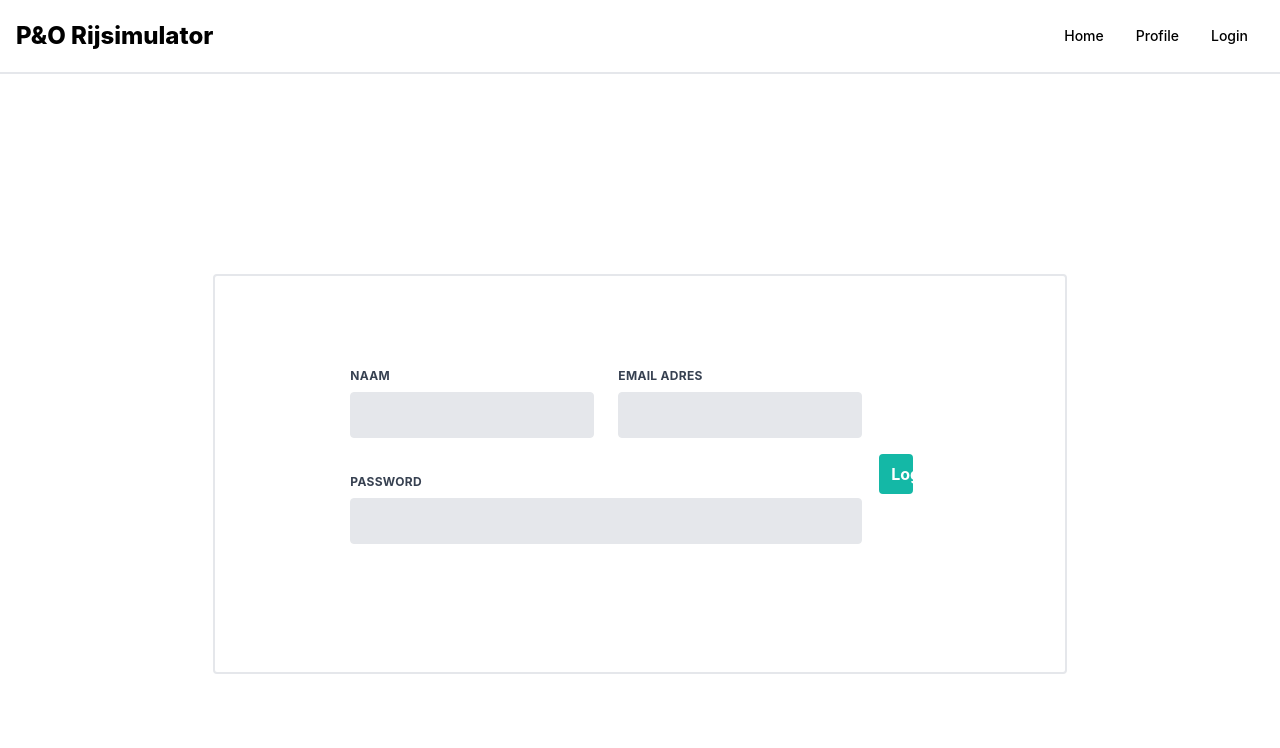
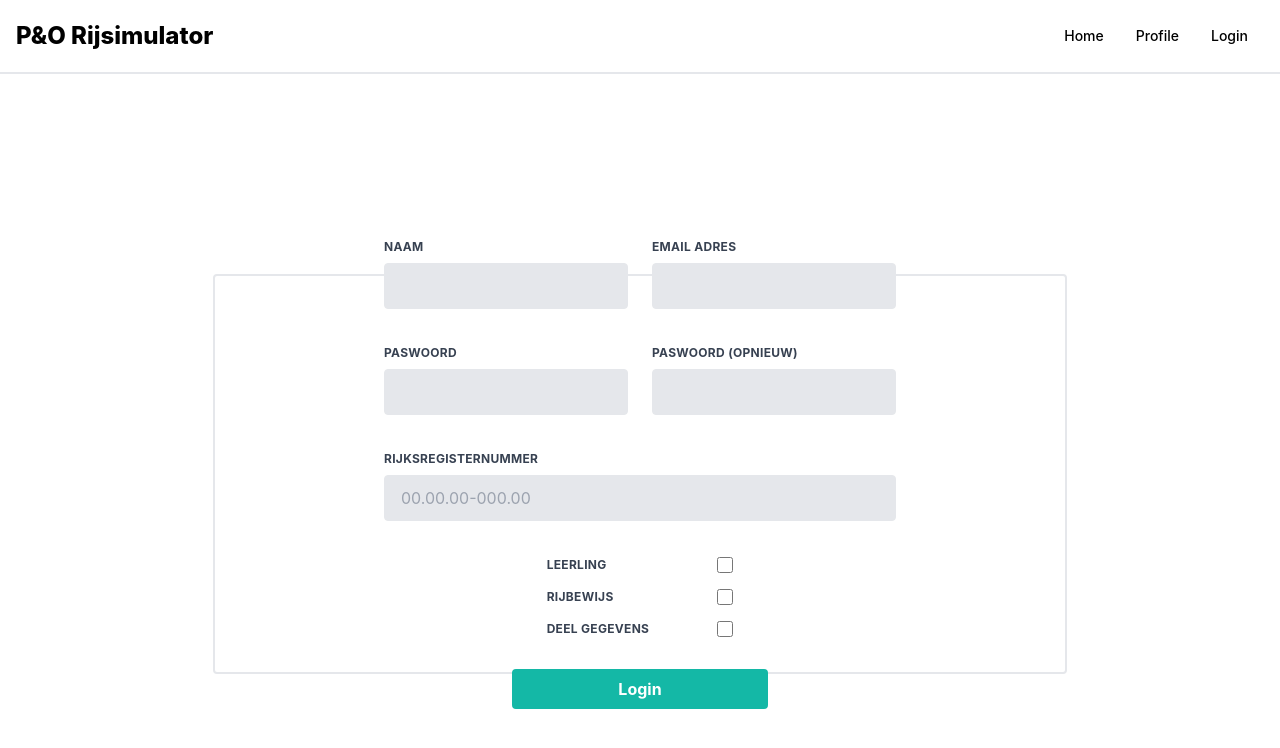
Before and after one commit to MetaverseRaccoons/Website, a React (Create React App) app in the folder my-app/: page /login in a window 1280 px wide. Shown: the top 748 px of the page. Built offline with nearby package versions, Linux system fonts and the light colour scheme; the HTML template or start-up script is replaced by a standard one.

Commit message:
login form update

```diff
--- a/my-app/src/pages/LoginPage.tsx
+++ b/my-app/src/pages/LoginPage.tsx
@@ -1,29 +1,31 @@
-import * as backend from '../apis/backend';
+import * as backend from "../apis/backend";
 
 const testfunc = async () => {
-
   const account: backend.CreateAccountRequest = {
-    username: 'test',
-    password1: 'test',
-    password2: 'test',
-    email: 'test@test.be',
-    national_registration_number: '02.02.03-21373',
+    username: "test123",
+    password1: "geeninspiratie",
+    password2: "geeninspiratie",
+    email: "test123@test.be",
+    national_registration_number: "02.02.03-21373",
     is_learner: false,
     is_instructor: false,
     has_drivers_license: false,
-    is_shareable: false
-  }
+    is_shareable: false,
+  };
 
-  const createAccountResponse = await backend.createAccount(account)
+  const createAccountResponse = await backend.createAccount(account);
+};
 
-
-}
-
+/*
+<label className="w-full text-xl font-bold mt-4 mb-4">
+          Sign up
+        </label>
+*/
 const LoginPage = () => {
   return (
     <div className="w-screen h-screen flex items-center justify-center">
       <div className="h-1/2 w-2/3 rounded border-2 flex items-center justify-center">
-        <form className="w-full max-w-lg">
+        <form className="w-full max-w-lg pt-12">
           <div className="flex flex-wrap -mx-3 mb-6">
             <div className="w-full md:w-1/2 px-3 mb-6 md:mb-0">
               <label className="block uppercase tracking-wide text-gray-700 text-xs font-bold mb-2">
@@ -31,7 +33,7 @@ const LoginPage = () => {
               </label>
               <input
                 className="appearance-none block w-full bg-gray-200 text-gray-700 border border-gray-200 rounded py-3 px-4 mb-3 leading-tight focus:outline-none focus:bg-white focus:border-gray-200"
-                id="grid-first-name"
+                id="naam"
                 type="text"
               />
             </div>
@@ -41,29 +43,86 @@ const LoginPage = () => {
               </label>
               <input
                 className="appearance-none block w-full bg-gray-200 text-gray-700 border border-gray-200 rounded py-3 px-4 leading-tight focus:outline-none focus:bg-white focus:border-gray-200"
-                id="grid-last-name"
+                id="email"
                 type="email"
               />
             </div>
           </div>
           <div className="flex flex-wrap -mx-3 mb-6">
-            <div className="w-full px-3">
+            <div className="w-1/2 px-3">
               <label className="block uppercase tracking-wide text-gray-700 text-xs font-bold mb-2">
-                Password
+                Paswoord
               </label>
               <input
                 className="appearance-none block w-full bg-gray-200 text-gray-700 border border-gray-200 rounded py-3 px-4 mb-3 leading-tight focus:outline-none focus:bg-white focus:border-gray-200"
-                id="grid-password"
+                id="password1"
+                type="password"
+              />
+            </div>
+            <div className="w-1/2 px-3">
+              <label className="block uppercase tracking-wide text-gray-700 text-xs font-bold mb-2">
+                Paswoord (opnieuw)
+              </label>
+              <input
+                className="appearance-none block w-full bg-gray-200 text-gray-700 border border-gray-200 rounded py-3 px-4 mb-3 leading-tight focus:outline-none focus:bg-white focus:border-gray-200"
+                id="password2"
                 type="password"
               />
             </div>
           </div>
-        </form>
-        <div className='flex justify-center'>
-            <button onClick={testfunc} className="flex-shrink-0 w-1/2 bg-teal-500 hover:bg-teal-700 border-teal-500 hover:border-teal-700 text-normal font-bold border-4 text-white py-1 px-2 rounded">
+          <div className="flex flex-wrap mb-6">
+            <label className="block uppercase tracking-wide text-gray-700 text-xs font-bold mb-2">
+              Rijksregisternummer
+            </label>
+            <input
+              className="appearance-none block w-full bg-gray-200 text-gray-700 border border-gray-200 rounded py-3 px-4 mb-3 leading-tight focus:outline-none focus:bg-white focus:border-gray-200"
+              id="nationalregistrationnumber"
+              type="text"
+              placeholder="00.00.00-000.00"
+            />
+          </div>
+          <div className="flex justify-center flex-wrap mb-2 ">
+            <label className="w-1/3 uppercase tracking-wide text-gray-700 text-xs font-bold mb-2">
+              Leerling
+            </label>
+            <input
+              id="leerling"
+              type="checkbox"
+              value=""
+              className="w-4 h-4 text-blue-600 bg-gray-100 border-gray-300 rounded focus:ring-blue-500 dark:focus:ring-blue-600 dark:ring-offset-gray-800 focus:ring-2 dark:bg-gray-700 dark:border-gray-600"
+            />
+          </div>
+          <div className="flex justify-center flex-wrap mb-2 ">
+            <label className="w-1/3 uppercase tracking-wide text-gray-700 text-xs font-bold mb-2">
+              Rijbewijs
+            </label>
+            <input
+              id="rijbewijs"
+              type="checkbox"
+              value=""
+              className="w-4 h-4 text-blue-600 bg-gray-100 border-gray-300 rounded focus:ring-blue-500 dark:focus:ring-blue-600 dark:ring-offset-gray-800 focus:ring-2 dark:bg-gray-700 dark:border-gray-600"
+            />
+          </div>
+          <div className="flex justify-center flex-wrap mb-6 ">
+            <label className="w-1/3 uppercase tracking-wide text-gray-700 text-xs font-bold mb-2">
+              Deel gegevens
+            </label>
+            <input
+              id="deelgegevens"
+              type="checkbox"
+              value=""
+              className="w-4 h-4 text-blue-600 bg-gray-100 border-gray-300 rounded focus:ring-blue-500 dark:focus:ring-blue-600 dark:ring-offset-gray-800 focus:ring-2 dark:bg-gray-700 dark:border-gray-600"
+            />
+          </div>
+          <div className="flex justify-center mb-12">
+            <button
+              onClick={testfunc}
+              className="flex-shrink-0 w-1/2 bg-teal-500 hover:bg-teal-700 border-teal-500 hover:border-teal-700 text-normal font-bold border-4 text-white py-1 px-2 rounded"
+            >
               Login
             </button>
           </div>
+        </form>
       </div>
     </div>
   );
```
Also changed, not shown: my-app/src/apis/backend.tsx (renamed from my-app/src/apis/backend.ts).
